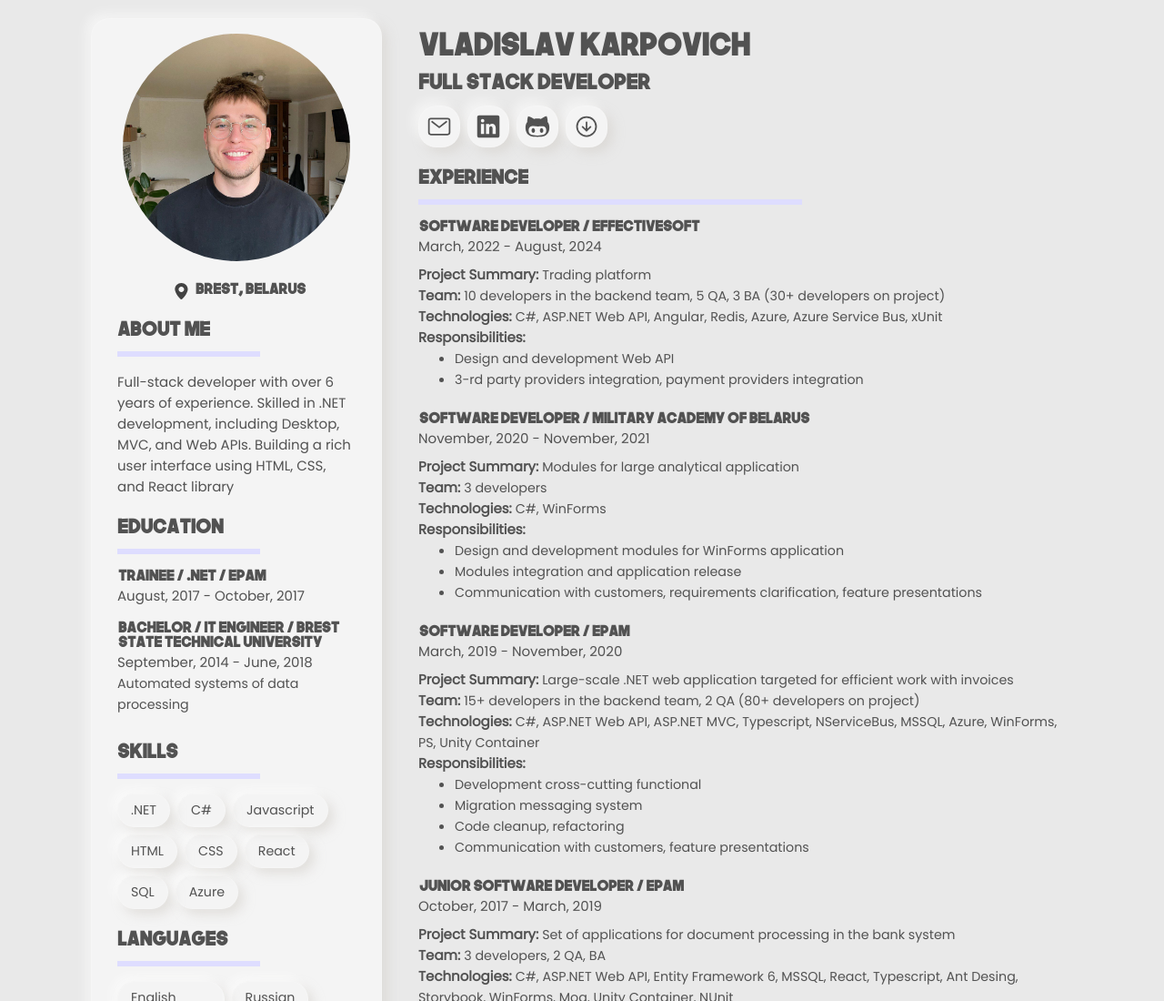
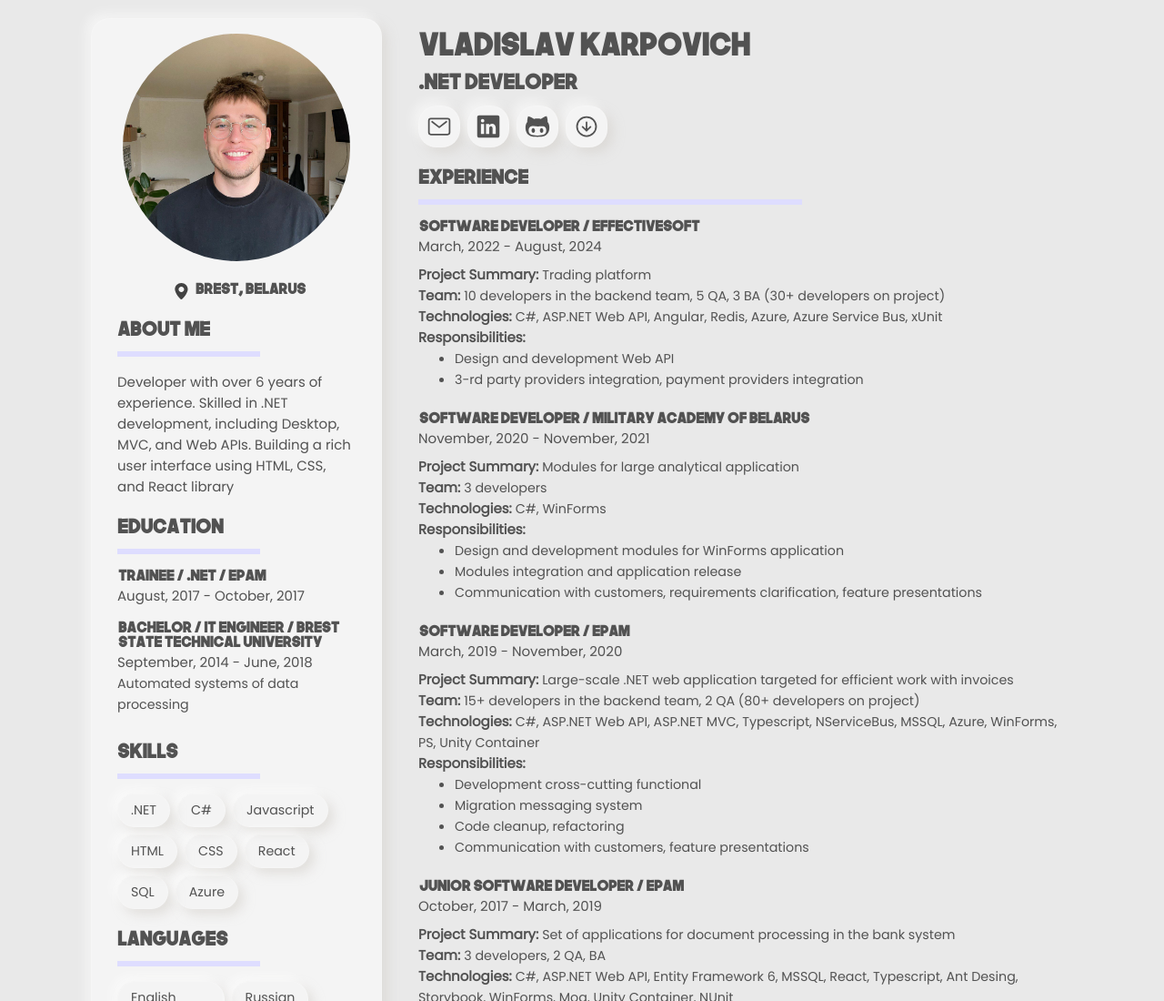
Before and after one commit to qlminspire/portfolio, a Gatsby site: page / in a window 1280 px wide. Shown: the top 1100 px of the page at 91% size. Built offline with nearby package versions, Linux system fonts and the light colour scheme; Gatsby itself is replaced by a stand-in of ours.

Commit message:
Update CV data

```diff
--- a/src/data/portfolio-metadata.js
+++ b/src/data/portfolio-metadata.js
@@ -1,6 +1,6 @@
 export const PORTFOLIO_METADATA = {
 	name: "Vladislav Karpovich",
-	position: "Full Stack Developer",
+	position: ".NET Developer",
 	country: "Belarus",
 	region: "Brest",
 	social: {
@@ -9,7 +9,7 @@ export const PORTFOLIO_METADATA = {
 		github: "https://github.com/qlminspire"
 	},
 	summary:
-		"Full-stack developer with over 6 years of experience. Skilled in .NET development, including Desktop, MVC, and Web APIs. Building a rich user interface using HTML, CSS, and React library",
+		"Developer with over 6 years of experience. Skilled in .NET development, including Desktop, MVC, and Web APIs. Building a rich user interface using HTML, CSS, and React library",
 	skills: [".NET", "C#", "Javascript", "HTML", "CSS", "React", "SQL", "Azure"],
 	languages: [
 		{ language: "English", level: "Intermediate" },
--- a/src/pages/index.js
+++ b/src/pages/index.js
@@ -22,12 +22,14 @@ import {
 import { PORTFOLIO_METADATA } from "../data/portfolio-metadata"
 import portfolioPdf from "../data/portfolio.pdf"
 
+const CV_POSITION = "DOTNET"
+
 const IndexPage = () => {
 	const { name, position, country, region, social, summary, skills, languages, education, experience } = PORTFOLIO_METADATA
 
 	const location = `${region}, ${country}`
 
-	const portfolioFileName = `CV_${name} - ${position}, ${region}`
+	const portfolioFileName = `${name} - ${CV_POSITION}, ${region}`
 
 	return (
 		<Layout>
```
Also changed, not shown: 1 other file.
